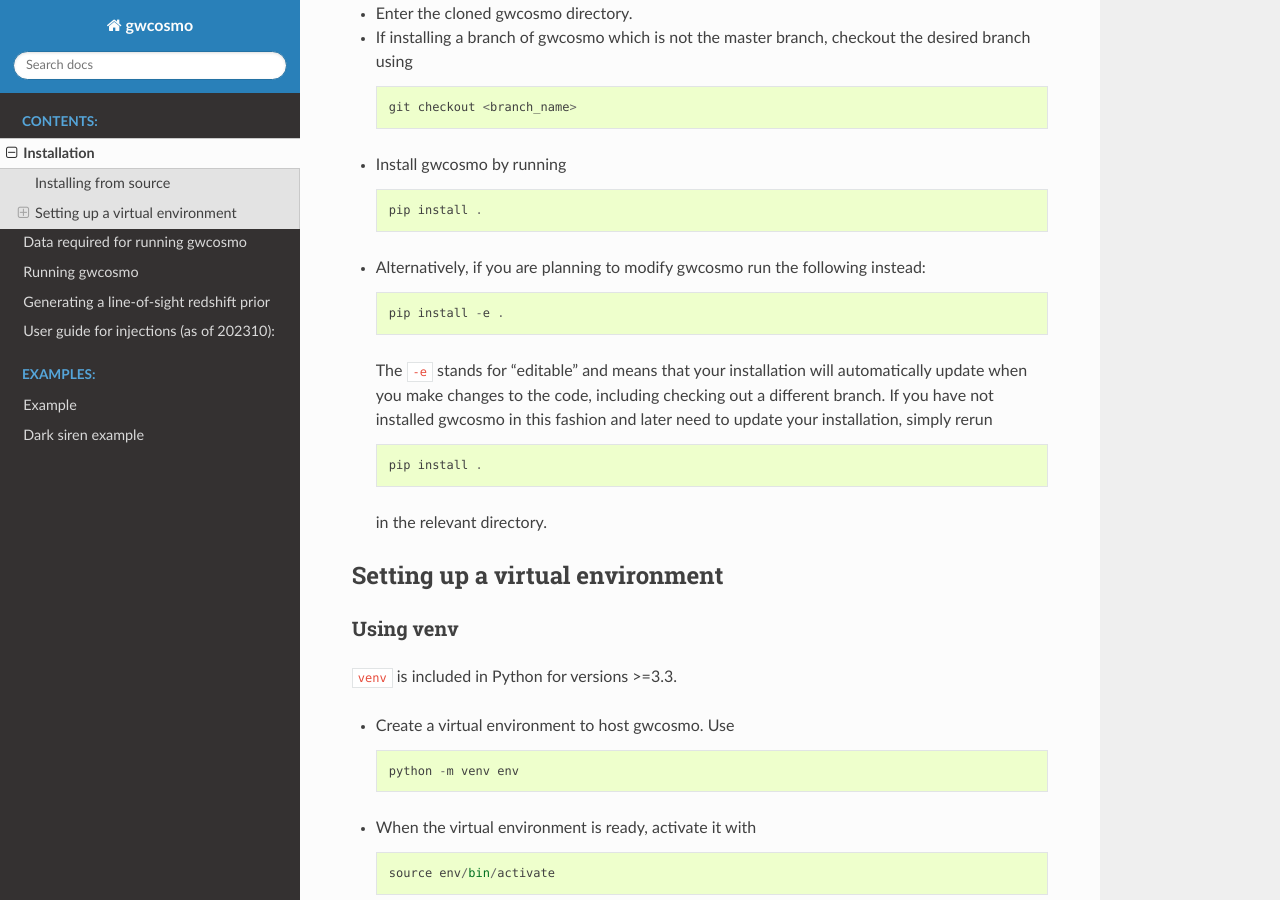
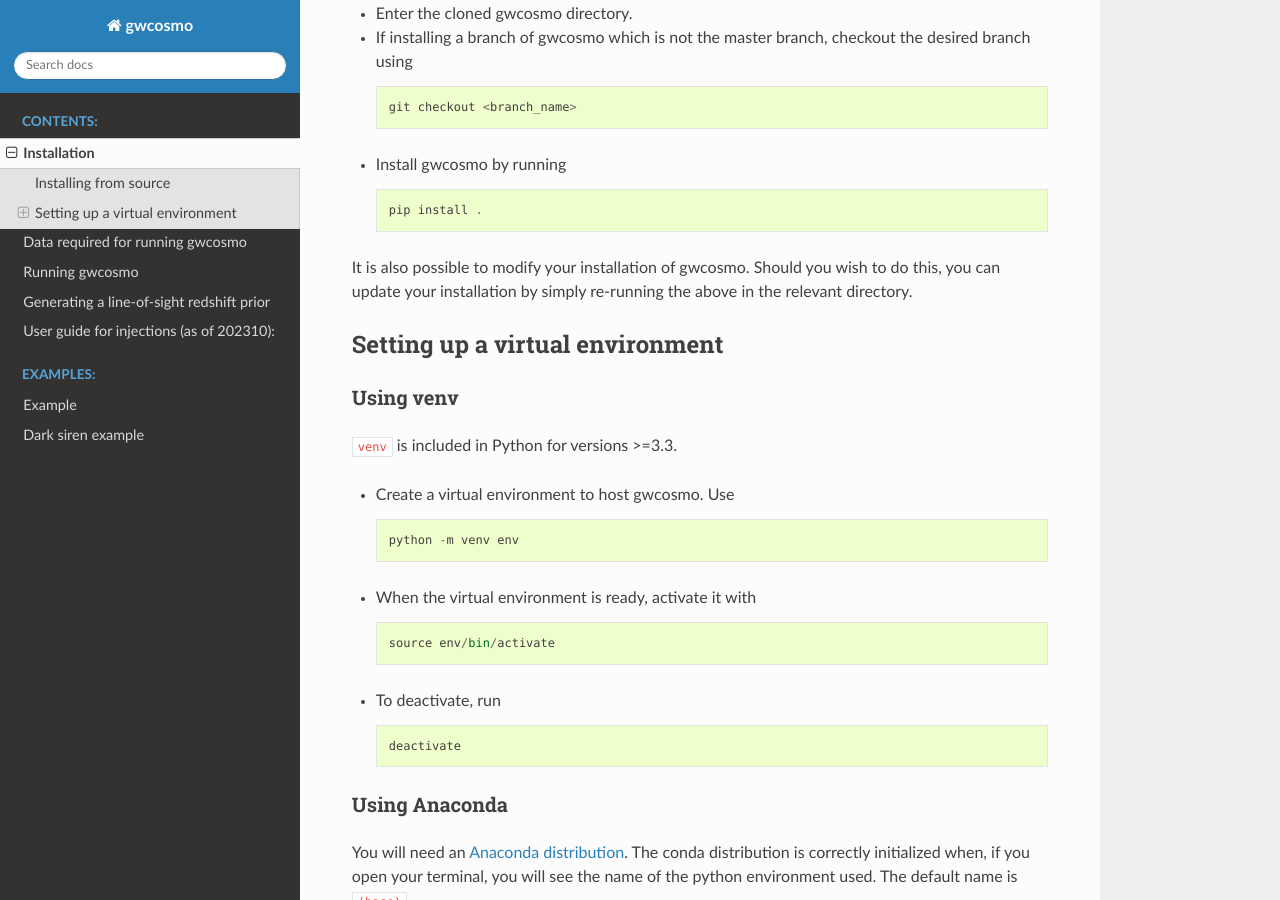
Before and after one commit to LucasPouw/gwcosmo_agn, a Sphinx documentation site: the page built from docs/installation.md, in a window 1280 px wide and 900 px high, scrolled down 636 px. Built offline with Sphinx 7.4.7 and the Read the Docs theme 2.0.0, drawn with Linux system fonts in a browser that asks for light colours; the version number could not be read and is left out.

Commit message:
Edited installation update via pip instructions

````diff
--- a/docs/installation.md
+++ b/docs/installation.md
@@ -1,4 +1,3 @@
-
 Installation
 ==============
 
@@ -28,16 +27,7 @@
     ```
     pip install .
     ```
-* Alternatively, if you are planning to modify gwcosmo run the following instead:
-    ```
-    pip install -e .
-    ```
-    The `-e` stands for "editable" and means that your installation will automatically update when you make changes to the code, including checking out a different branch.
-    If you have not installed gwcosmo in this fashion and later need to update your installation, simply rerun
-    ```
-    pip install .
-    ```
-    in the relevant directory.
+ It is also possible to modify your installation of gwcosmo. Should you wish to do this, you can update your installation by simply re-running the above in the relevant directory.
 
 ## Setting up a virtual environment
 
````
